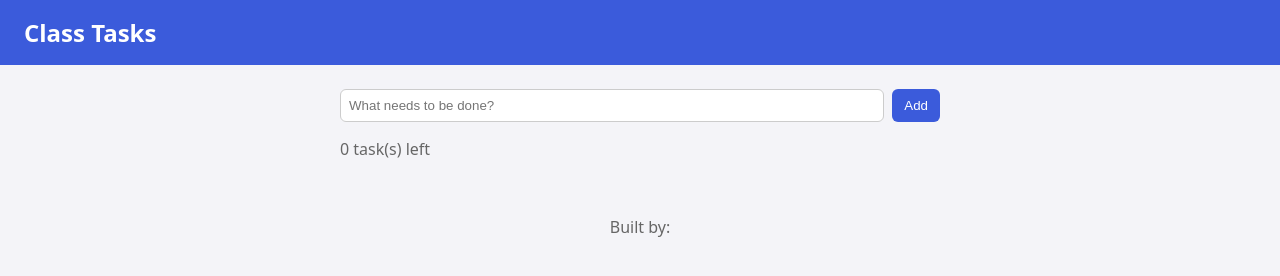
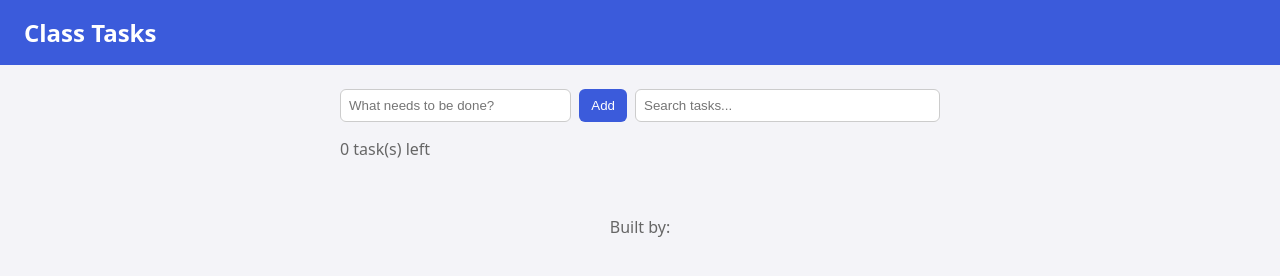
Before and after one commit to samorani/todo, a plain HTML site: page index.html in a window 1280 px wide. Drawn offline with Linux system fonts and the light colour scheme.

Commit message:
added search feature

```diff
--- a/app.js
+++ b/app.js
@@ -68,7 +68,10 @@ function renderList() {
   const list = document.getElementById("task-list");
   list.innerHTML = "";
 
-  for (const task of tasks) {
+  const query = document.getElementById("search").value.trim().toLowerCase();
+  const visibleTasks = tasks.filter((t) => t.text.toLowerCase().includes(query));
+
+  for (const task of visibleTasks) {
     list.appendChild(renderTask(task));
   }
 
@@ -86,5 +89,7 @@ document.getElementById("add-form").addEventListener("submit", (event) => {
   input.value = "";
 });
 
+document.getElementById("search").addEventListener("input", renderList);
+
 loadTasks();
 renderList();
--- a/index.html
+++ b/index.html
@@ -17,6 +17,7 @@
         <input id="new-task" type="text" placeholder="What needs to be done?" autocomplete="off">
         <button type="submit">Add</button>
       </form>
+      <input id="search" type="search" placeholder="Search tasks..." autocomplete="off">
     </div>
 
     <ul id="task-list"></ul>
--- a/style.css
+++ b/style.css
@@ -35,7 +35,8 @@ main {
   flex: 1;
 }
 
-#new-task {
+#new-task,
+#search {
   flex: 1;
   padding: 8px;
   border: 1px solid #cccccc;
```
